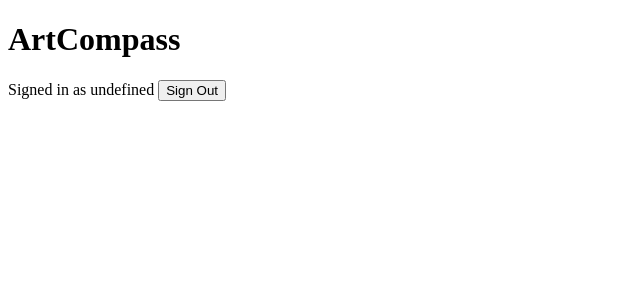
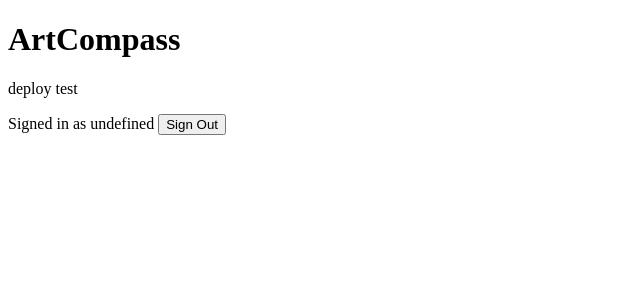
Before and after one commit to gekh/art-front, a SvelteKit app: page / in a window 1280 px wide. Shown: the top 300 px of the page, without its empty margins (0-640 px from the left). Built offline with nearby package versions, Linux system fonts and the light colour scheme; no server answers; what pocketbase would draw is missing.

Commit message:
fixed deploy

```diff
--- a/ecosystem.config.cjs
+++ b/ecosystem.config.cjs
@@ -6,15 +6,11 @@ module.exports = {
       instances: 'max',
       script: './build/index.js',
       node_args: '-r dotenv/config',
-      env: {
-        PUBLIC_POCKETBASE_URL: "http://dashboard.artcompas.com",
-      },
       env_production: {
         NODE_ENV: 'production',
         HOST: "127.0.0.1",
         PORT: 4000,
         ORIGIN: "http://artcompas.com",
-        PUBLIC_POCKETBASE_URL: "http://dashboard.artcompas.com",
       },
     },
   ],
--- a/src/routes/+page.svelte
+++ b/src/routes/+page.svelte
@@ -5,6 +5,7 @@
 
 <h1>ArtCompass</h1>
 
+<p>deploy test</p>
 
 <Login />
 
```
